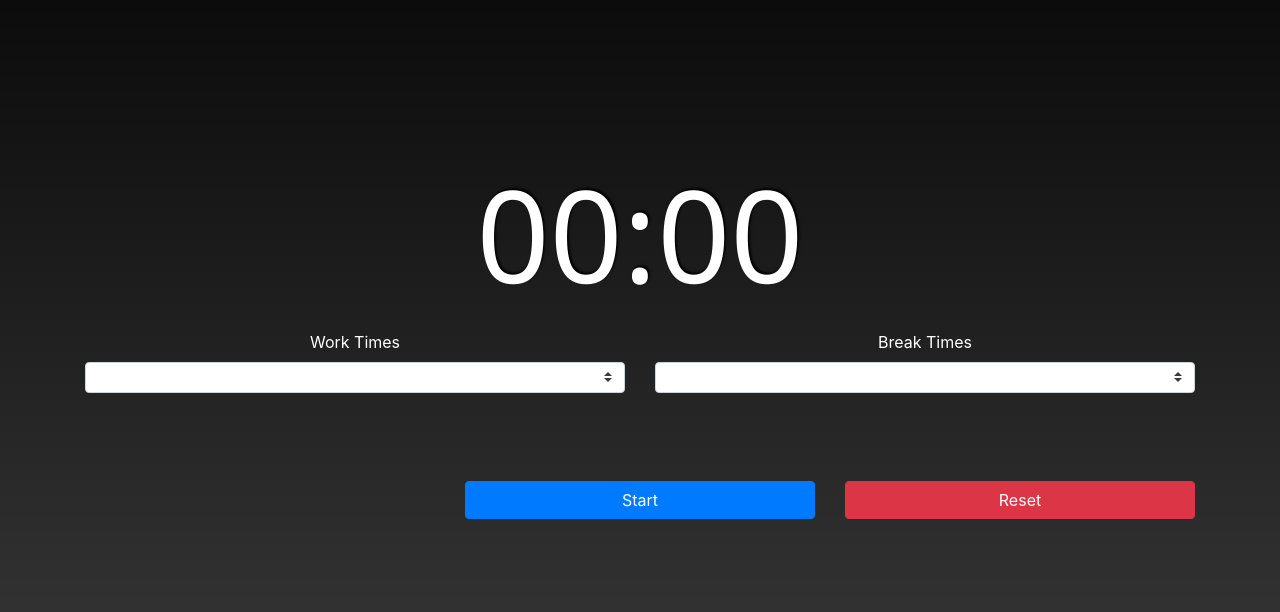
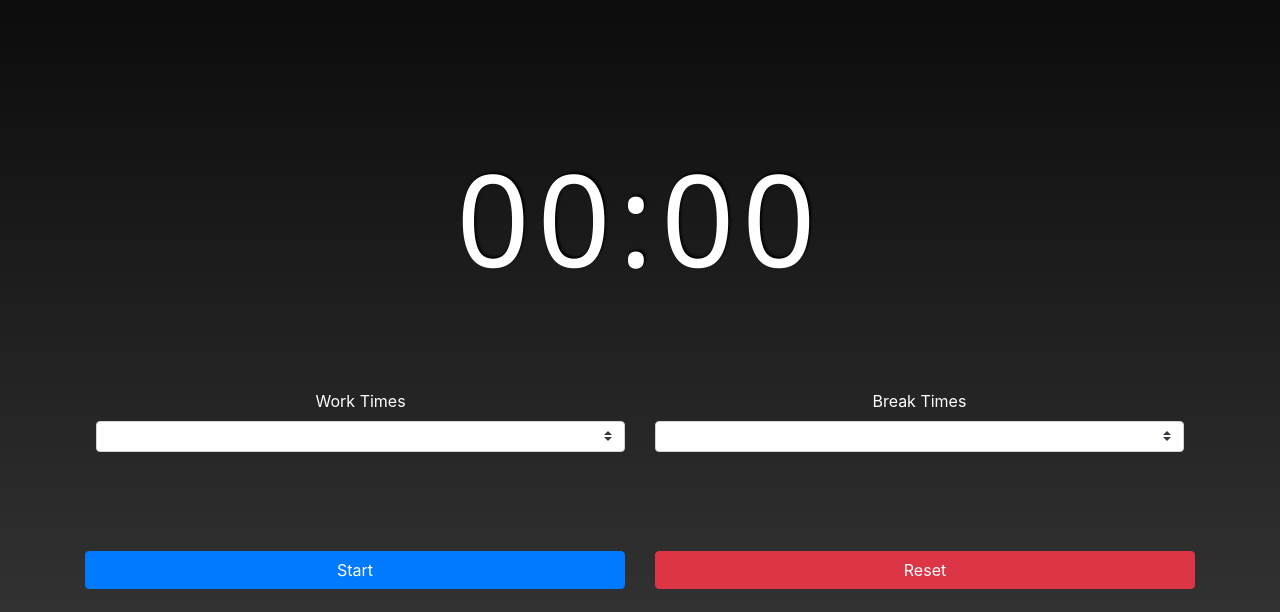
Before and after one commit to AndreasLc1103/PomodoroTimer, a website: page public/index.html in a window 1280 px wide. Shown: the part 188-800 px from the top of the page. Drawn offline with nearby package versions, Linux system fonts and the light colour scheme.

Commit message:
completed vanilla Mock Up

```diff
--- a/public/index.html
+++ b/public/index.html
@@ -12,7 +12,7 @@
 <body>
     <div id="main_container" class=" title_info container">
         <!--Title and subtitling-->
-        <div class="row justify-content-md-center">
+        <div class="row-fluid justify-content-md-center">
             <div class="col-sm-auto col-md-auto col-lg-auto" id="title_column">
                 <h1 class="title_info" id="Pomo_title">PomodoroTimer</h1>
             </div>
@@ -38,7 +38,7 @@
 
                 <div class="container" id="inner_container">
                     <div class="row justify-content-md-center" id="counter_container">
-                        <div id="timeDisplay" class=" time col col-xs">
+                        <div id="timeDisplay" class="time col col-xs">
                             00:00
                         </div>
                     </div>
@@ -47,11 +47,11 @@
             <div class="col col-sm-2 col-md-2 col-lg-2"></div>
         </div>
 
-        <div class="row">
+        <div class="controls row">
             <div class="col">
                 <label for="workTime Selector"> Work Times</label>
                 <br>
-                <select class="controls custom-select custom-select-sm mb-2" name="workTimes" id="workTimeSelector">
+                <select class="custom-select custom-select-sm mb-2" name="workTimes" id="workTimeSelector">
                 <option value="None"></option>
                 <option value="25min">25 Minutes</option>
                 <option value="50min">50 Minutes</option>
@@ -67,8 +67,8 @@
             </div>
         </div>
 
-        <div class="start row row-cols-3 small">
-            <div class="col"></div>
+        <div class="start row row-cols- small">
+
             <div class="col">
                 <button type="button" class="btn btn-primary btn-block">
                     Start
@@ -80,10 +80,11 @@
                 </button>
             </div>
         </div>
+        <div>
 
-    </div>
+        </div>
 
-    <script src="https://cdn.jsdelivr.net/npm/bootstrap@5.0.2/dist/js/bootstrap.bundle.min.js" integrity="sha384-MrcW6ZMFYlzcLA8Nl+NtUVF0sA7MsXsP1UyJoMp4YLEuNSfAP+JcXn/tWtIaxVXM" crossorigin="anonymous"></script>
+        <script src="https://cdn.jsdelivr.net/npm/bootstrap@5.0.2/dist/js/bootstrap.bundle.min.js" integrity="sha384-MrcW6ZMFYlzcLA8Nl+NtUVF0sA7MsXsP1UyJoMp4YLEuNSfAP+JcXn/tWtIaxVXM" crossorigin="anonymous"></script>
 
 </body>
 
--- a/public/style.css
+++ b/public/style.css
@@ -2,12 +2,13 @@
     text-align: center;
     align-items: center;
     font-size: 8rem;
+    letter-spacing: 0.5rem;
     font-family: 'Segoe UI', Tahoma, Geneva, Verdana, sans-serif;
     text-shadow: 0.1rem -0.1rem 0.15rem black;
 }
 
 .controls {
-    padding: 0.5rem;
+    padding: 0.7rem;
 }
 
 .title_info {
@@ -22,10 +23,12 @@
 body {
     color: White;
     background-image: url("./images/Deep-Space.png");
+    background-repeat: repeat;
 }
 
 #inner_container {
-    margin-top: 9rem;
+    margin-top: 8rem;
+    margin-bottom: 4rem;
 }
 
 #main_container {
```
